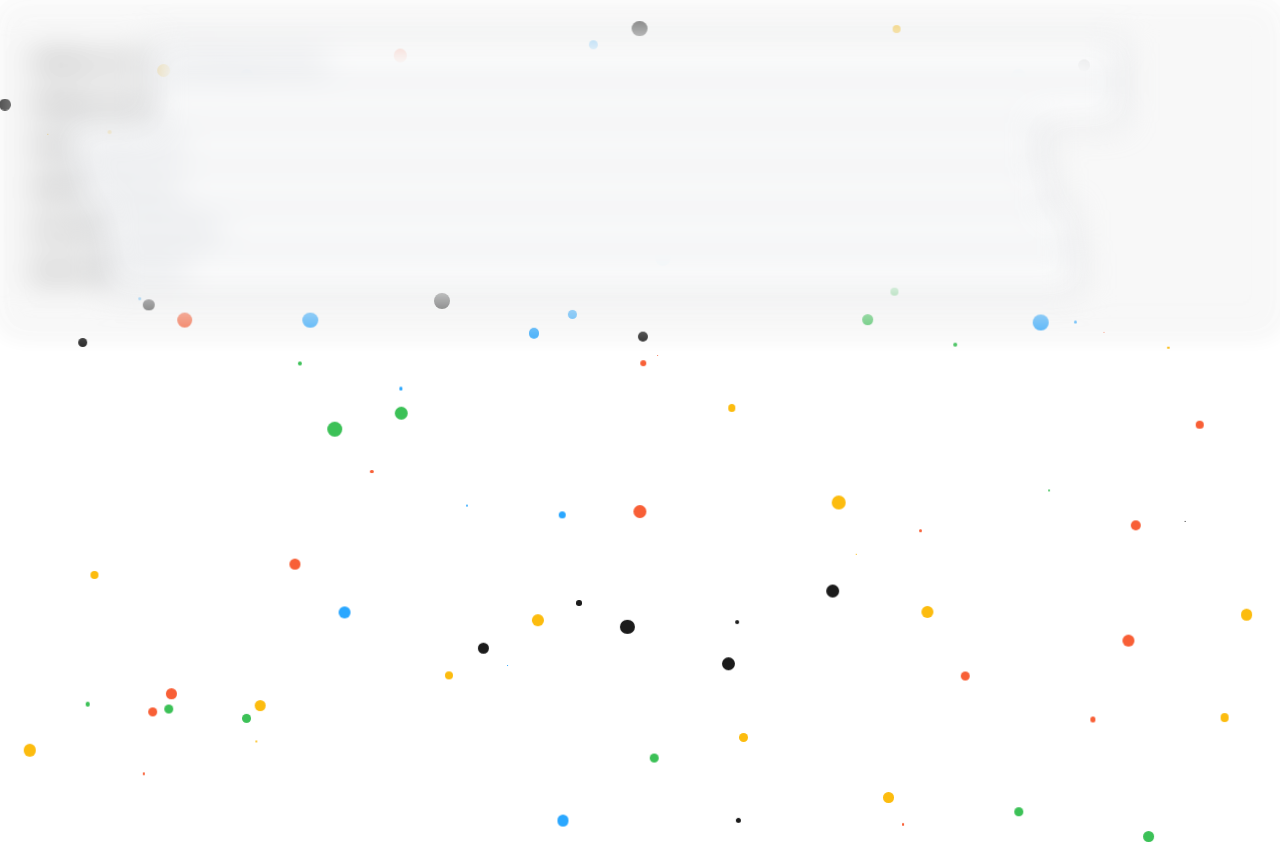
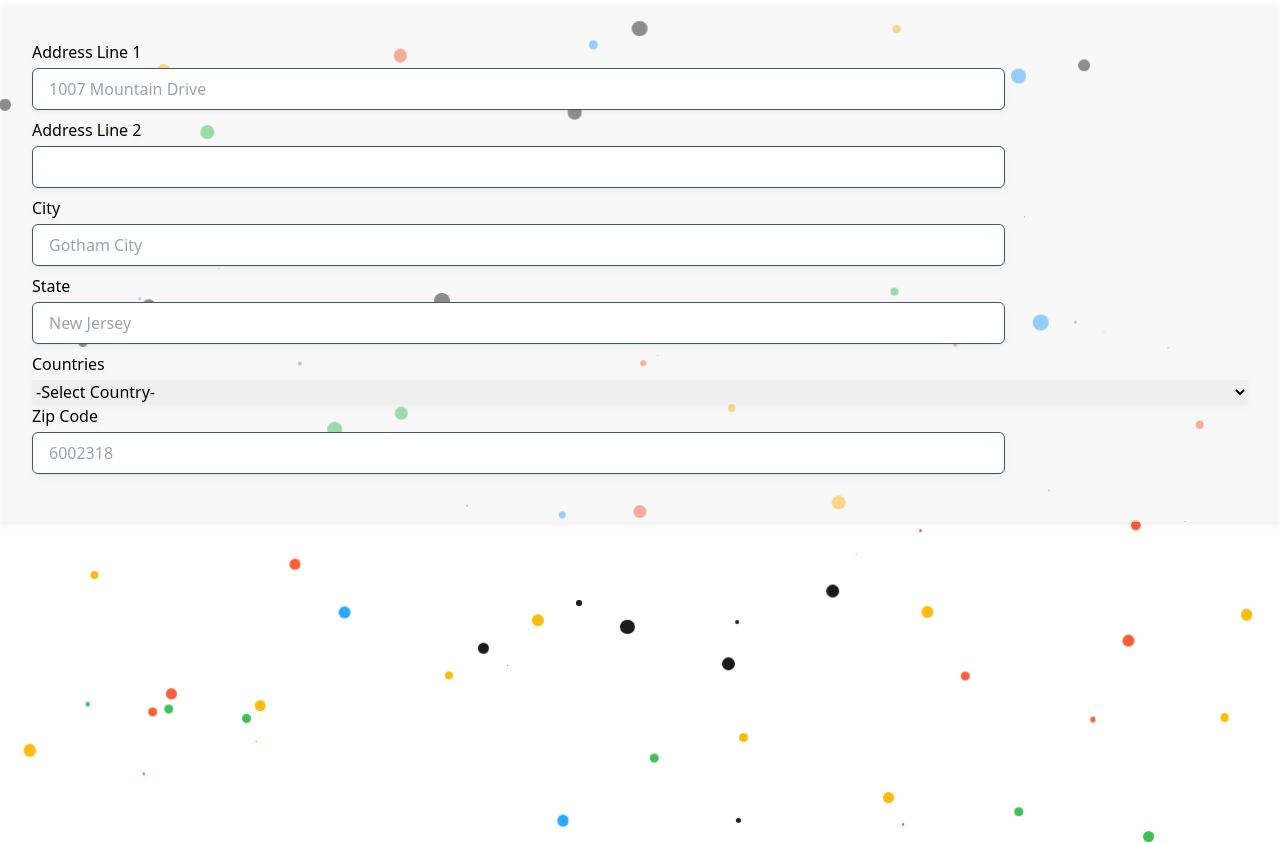
Before and after one commit to HackItHub/jawbs, a React app in the folder flash-resume-client/: page /resume-fields in a window 1280 px wide. Shown: the top 842 px of the page. Built offline with nearby package versions, Linux system fonts and the light colour scheme.

Commit message:
Added country selector and address line

```diff
--- a/flash-resume-client/package.json
+++ b/flash-resume-client/package.json
@@ -14,6 +14,7 @@
   "dependencies": {
     "@react-spring/web": "^9.7.3",
     "@types/react-test-renderer": "^18.0.0",
+    "axios": "^1.4.0",
     "react": "^18.2.0",
     "react-dom": "^18.2.0",
     "styled-components": "^6.0.4"
--- a/flash-resume-client/src/client/components/layout/FormFieldText.tsx
+++ b/flash-resume-client/src/client/components/layout/FormFieldText.tsx
@@ -22,9 +22,9 @@ const FormFieldText: React.FC<Props> = ({
     onChange(name, value);
   };
   return (
-    <div className='form-field'>
-      <label htmlFor={id}>
-        ${label}
+    <div className='mb-2'>
+      <label htmlFor={id} className='flex flex-col gap-1'>
+        {label}
         <input
           id={id}
           onChange={handleInput}
--- a/flash-resume-client/src/client/components/layout/TransparentContainer.tsx
+++ b/flash-resume-client/src/client/components/layout/TransparentContainer.tsx
@@ -4,7 +4,7 @@ const TransparentContainer: React.FC<React.PropsWithChildren> = ({
   children,
 }) => {
   return (
-    <div className='bg-opacity-50 bg-white blur-lg drop-shadow-md'>
+    <div className='bg-opacity-50 bg-white drop-shadow-md'>
       <div className='px-8 py-10'>{children}</div>
     </div>
   );
--- a/flash-resume-client/src/client/components/resume-fields/Address.tsx
+++ b/flash-resume-client/src/client/components/resume-fields/Address.tsx
@@ -1,4 +1,5 @@
 import React, { useState } from "react";
+import axios from "axios";
 import FormFieldText from "../layout/FormFieldText";
 
 interface AddressForm {
@@ -19,9 +20,21 @@ const Address: React.FC = () => {
     state: "",
     country: "",
   });
+  const [countryList, setCountryList] = useState<any>([]);
 
   const handleChange = (name: string, value: string) => {
     setAddressForm({ ...addressForm, [name]: value });
+  };
+
+  const handleCountryClick = () => {
+    if (countryList.length < 1) {
+      axios
+        .get("https://restcountries.com/v3.1/all?fields=name")
+        .then((res) => {
+          const { data } = res;
+          setCountryList(data);
+        });
+    }
   };
 
   return (
@@ -40,6 +53,7 @@ const Address: React.FC = () => {
         onChange={handleChange}
         required={false}
       />
+
       <FormFieldText
         id='city'
         placeholder='Gotham City'
@@ -54,13 +68,19 @@ const Address: React.FC = () => {
         onChange={handleChange}
         required={false}
       />
-      <FormFieldText
-        id='country'
-        placeholder='United States'
-        label='Country'
-        onChange={handleChange}
-        required={false}
-      />
+      <div>
+        <label className='flex flex-col gap-1' htmlFor='country'>
+          Countries
+          <select id='country' onClick={handleCountryClick}>
+            <option value=''>-Select Country-</option>
+            {countryList.map((country: any) => (
+              <option key={country.name.official} value={country.name.official}>
+                {country.name.official}
+              </option>
+            ))}
+          </select>
+        </label>
+      </div>
       <FormFieldText
         id='zipcode'
         placeholder='6002318'
```
Also changed, not shown: flash-resume-client/.eslintrc.js, 1 other file (tests, documents, lock files or other folders).
